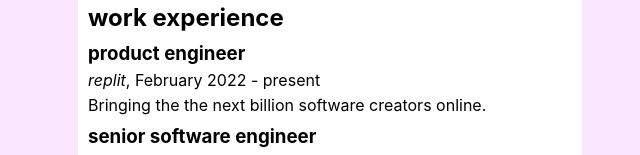
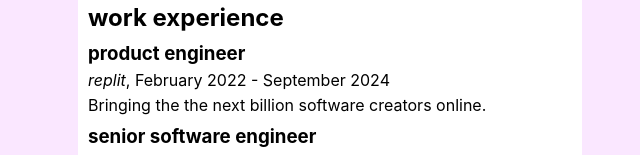
Before and after one commit to macintoshpie/me, a Next.js app: page /resume in a window 1280 px wide. Shown: the part 412-567 px from the top of the page, without its empty margins (310-950 px from the left). Built offline with nearby package versions, Linux system fonts and the light colour scheme.

Commit message:
Left replit

```diff
--- a/pages/resume.js
+++ b/pages/resume.js
@@ -61,7 +61,7 @@ export default function Resume() {
 
         <ResumeSection title="work experience">
           <ResumeSubSection title="product engineer">
-            <p><em>replit</em>, February 2022 - present</p>
+            <p><em>replit</em>, February 2022 - September 2024</p>
             <p>
               Bringing the the next billion software creators online.
             </p>
```
